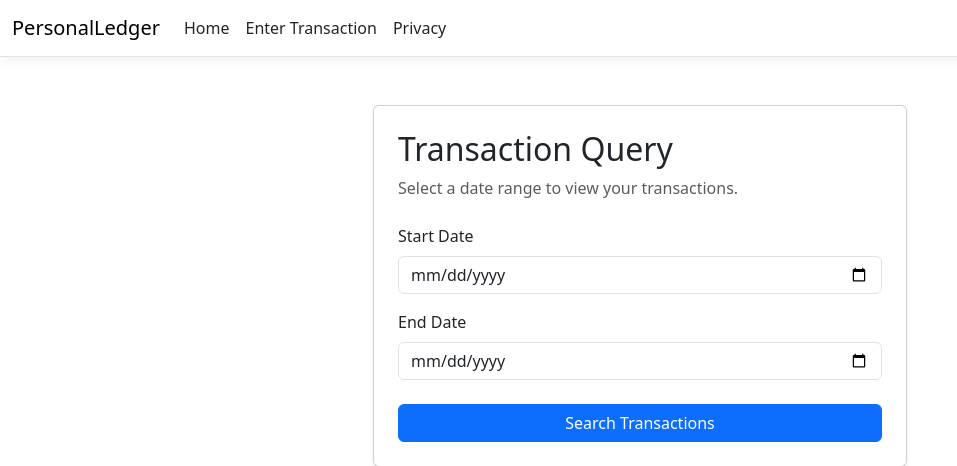
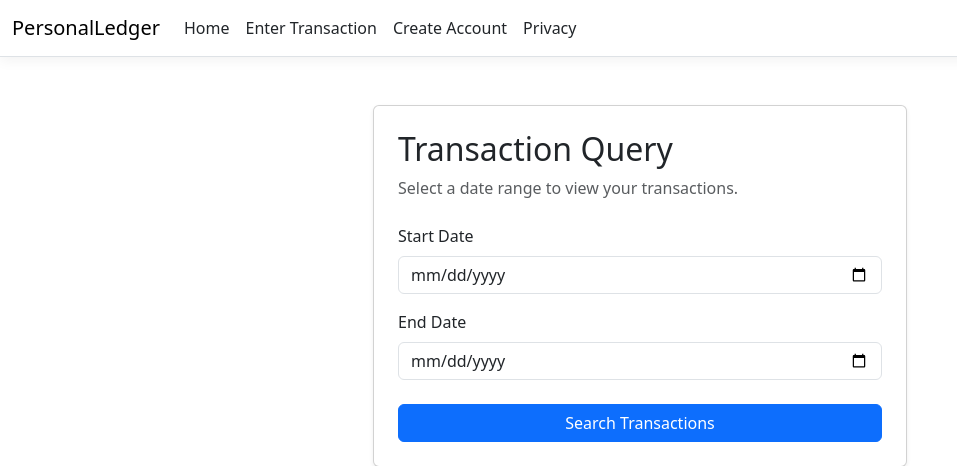
Before and after one commit to JulianJ51/Personal_Ledger, an ASP.NET Core app: page / in a window 1280 px wide. Shown: the top 466 px of the page, without its empty margins (0-957 px from the left). Run offline with ASP.NET Core 8, Linux system fonts and the light colour scheme; style sheets or scripts are compiled from the project's sources.

Commit message:
Add account creation navigation link

```diff
--- a/PersonalLedger/Views/Shared/_Layout.cshtml
+++ b/PersonalLedger/Views/Shared/_Layout.cshtml
@@ -27,6 +27,9 @@
                             <a class="nav-link text-dark" asp-area="" asp-controller="Transaction" asp-action="Enter">Enter Transaction</a>
                         </li>
                         <li class="nav-item">
+                            <a class="nav-link text-dark" asp-area="" asp-controller="Account" asp-action="Create">Create Account</a>
+                        </li>
+                        <li class="nav-item">
                             <a class="nav-link text-dark" asp-area="" asp-controller="Home" asp-action="Privacy">Privacy</a>
                         </li>
                     </ul>
```
